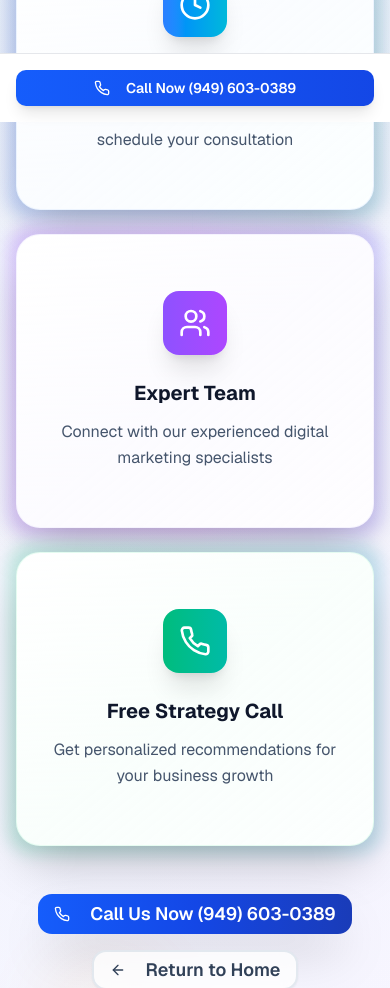
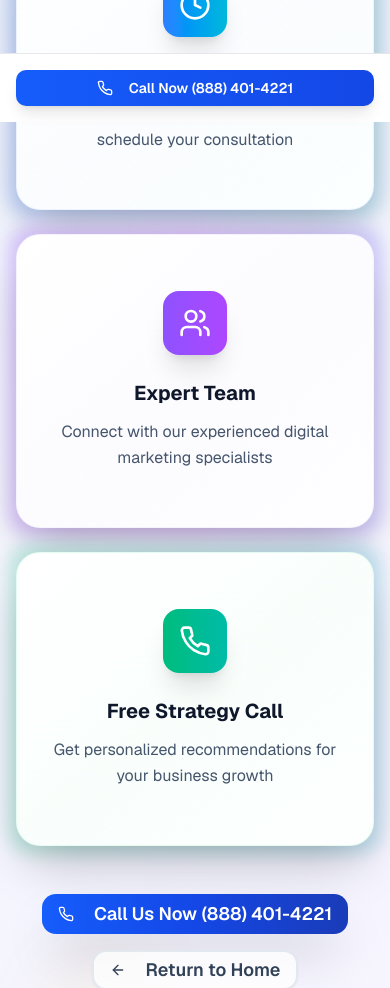
Before and after one commit to maxmarketpros/needcallslandingpage, a Next.js app: page /thank-you in a window 390 px wide. Shown: the part 722-1710 px from the top of the page. Built offline with nearby package versions, Linux system fonts and the light colour scheme.

Commit message:
change phone number

```diff
--- a/app/page.tsx
+++ b/app/page.tsx
@@ -167,7 +167,7 @@ export default function LandingPage() {
                 asChild
                 className="relative bg-gradient-to-r from-blue-600 via-cyan-600 to-blue-700 hover:from-blue-700 hover:via-cyan-700 hover:to-blue-800 text-white px-10 py-5 font-semibold rounded-xl shadow-xl hover:shadow-2xl transition-all duration-300 hover:scale-110 hover:-translate-y-1 text-xl overflow-hidden"
               >
-                <a href="tel:+19496030389" onClick={() => { return gtag_report_conversion('tel:+19496030389') }}>
+                <a href="tel:+18884014221" onClick={() => { return gtag_report_conversion('tel:+18884014221') }}>
                   <div className="flex items-center gap-3">
                     <Phone className="h-6 w-6" />
                     <span className="font-semibold text-white text-xl">Call Now</span>
@@ -301,13 +301,13 @@ export default function LandingPage() {
                     className="relative group bg-gradient-to-r from-blue-600 via-blue-700 to-blue-800 hover:from-blue-700 hover:via-blue-800 hover:to-blue-900 text-white px-6 sm:px-10 py-3 sm:py-5 text-lg sm:text-xl font-semibold rounded-2xl shadow-2xl hover:shadow-3xl transition-all duration-300 hover:scale-110 hover:-translate-y-2 active:scale-95 w-full sm:w-auto"
 
                   >
-                    <a href="tel:+19496030389" onClick={() => { return gtag_report_conversion('tel:+19496030389') }}>
+                    <a href="tel:+18884014221" onClick={() => { return gtag_report_conversion('tel:+18884014221') }}>
                     <div className="flex items-center justify-center gap-2 sm:gap-3">
                       <div className="relative">
                         <Phone className="h-5 w-5 sm:h-7 sm:w-7 group-hover:animate-bounce" />
                         <div className="absolute -top-1 -right-1 w-3 h-3 bg-green-400 rounded-full animate-ping"></div>
                       </div>
-                      <span className="font-bold">Call (949) 603-0389</span>
+                      <span className="font-bold">Call (888) 401-4221</span>
                     </div>
                     <div className="absolute inset-0 bg-white/20 rounded-2xl opacity-0 group-hover:opacity-100 transition-opacity duration-300"></div>
                     </a>
@@ -853,9 +853,9 @@ export default function LandingPage() {
                 size="lg"
                 className="border-2 border-violet-300/50 text-violet-700 hover:bg-violet-50 px-7 py-3 text-base font-bold rounded-xl hover:scale-105 transition-all duration-300"
               >
-                <a href="tel:+19496030389" onClick={() => { return gtag_report_conversion('tel:+19496030389') }}>
+                <a href="tel:+18884014221" onClick={() => { return gtag_report_conversion('tel:+18884014221') }}>
                 <Phone className="mr-2 h-4 w-4" />
-                <span className="font-bold">Call (949) 603-0389</span>
+                <span className="font-bold">Call (888) 401-4221</span>
                 </a>
               </Button>
             </div>
@@ -1118,9 +1118,9 @@ export default function LandingPage() {
               size="lg"
               className="bg-gradient-to-r from-blue-600 to-violet-600 hover:from-blue-700 hover:to-violet-700 text-white px-8 py-3 text-base font-bold rounded-xl shadow-xl hover:shadow-2xl transition-all duration-300 hover:scale-105 hover:-translate-y-1"
             >
-              <a href="tel:+19496030389" onClick={() => { return gtag_report_conversion('tel:+19496030389') }}>
+              <a href="tel:+18884014221" onClick={() => { return gtag_report_conversion('tel:+18884014221') }}>
               <Phone className="mr-2 h-4 w-4" />
-              Call (949) 603-0389
+              Call (888) 401-4221
               </a>
             </Button>
           </div>
@@ -1476,10 +1476,10 @@ export default function LandingPage() {
                 size="lg"
                 className="relative group bg-white/90 backdrop-blur-sm border-2 border-blue-300/50 text-blue-700 hover:bg-blue-600 hover:text-white px-8 py-4 text-lg font-bold rounded-2xl shadow-xl hover:shadow-2xl transition-all duration-300 hover:scale-105 hover:-translate-y-1"
               >
-                <a href="tel:+19496030389" onClick={() => { return gtag_report_conversion('tel:+19496030389') }}>
+                <a href="tel:+18884014221" onClick={() => { return gtag_report_conversion('tel:+18884014221') }}>
                 <div className="flex items-center gap-3">
                   <Phone className="h-5 w-5 group-hover:scale-110 transition-transform duration-300" />
-                  <span>Call Now (949) 603-0389</span>
+                  <span>Call Now (888) 401-4221</span>
                 </div>
                 <div className="absolute inset-0 bg-gradient-to-r from-blue-600/10 to-violet-600/10 rounded-2xl opacity-0 group-hover:opacity-100 transition-opacity duration-300"></div>
                 </a>
@@ -1507,7 +1507,7 @@ export default function LandingPage() {
             asChild
             className="flex-1 bg-cobalt hover:bg-electric-blue text-white font-semibold py-3 rounded-lg hover:scale-105 transition-all duration-300 active:scale-95"
           >
-            <a href="tel:+19496030389" onClick={() => { return gtag_report_conversion('tel:+19496030389') }}>
+            <a href="tel:+18884014221" onClick={() => { return gtag_report_conversion('tel:+18884014221') }}>
             <Phone className="mr-2 h-4 w-4" />
             Call Now
             </a>
--- a/app/thank-you/page.tsx
+++ b/app/thank-you/page.tsx
@@ -65,7 +65,7 @@ export default function ThankYouPage() {
                 size="sm"
                 className="bg-blue-600 hover:bg-blue-700 text-white px-2 sm:px-4 py-2 font-semibold rounded-full shadow-md hover:shadow-lg transition-all duration-300 hover:scale-105 hover:-translate-y-0.5 text-xs sm:text-sm"
               >
-                <a href="tel:+19496030389" onClick={() => { return gtag_report_conversion('tel:+19496030389') }}>
+                <a href="tel:+18884014221" onClick={() => { return gtag_report_conversion('tel:+18884014221') }}>
                 <Phone className="mr-1 sm:mr-2 h-3 w-3 sm:h-4 sm:w-4" />
                 <span>Call Now</span>
                 </a>
@@ -192,9 +192,9 @@ export default function ThankYouPage() {
                 size="lg"
                 className="bg-gradient-to-r from-blue-600 via-blue-700 to-blue-800 hover:from-blue-700 hover:via-blue-800 hover:to-blue-900 text-white px-8 py-4 text-lg font-semibold rounded-xl shadow-2xl hover:shadow-3xl transition-all duration-300 hover:scale-105 hover:-translate-y-1 active:scale-95"
               >
-                <a href="tel:+19496030389" onClick={() => { return gtag_report_conversion('tel:+19496030389') }}>
+                <a href="tel:+18884014221" onClick={() => { return gtag_report_conversion('tel:+18884014221') }}>
                 <Phone className="mr-3 h-5 w-5" />
-                Call Us Now (949) 603-0389
+                Call Us Now (888) 401-4221
                 </a>
               </Button>
 
@@ -229,9 +229,9 @@ export default function ThankYouPage() {
           asChild
           className="w-full bg-gradient-to-r from-blue-600 to-blue-700 hover:from-blue-700 hover:to-blue-800 text-white font-semibold py-3 rounded-lg hover:scale-105 transition-all duration-300 active:scale-95 shadow-lg hover:shadow-xl"
         >
-          <a href="tel:+19496030389" onClick={() => { return gtag_report_conversion('tel:+19496030389') }}>
+          <a href="tel:+18884014221" onClick={() => { return gtag_report_conversion('tel:+18884014221') }}>
           <Phone className="mr-2 h-4 w-4" />
-          Call Now (949) 603-0389
+          Call Now (888) 401-4221
           </a>
         </Button>
       </div>
```
